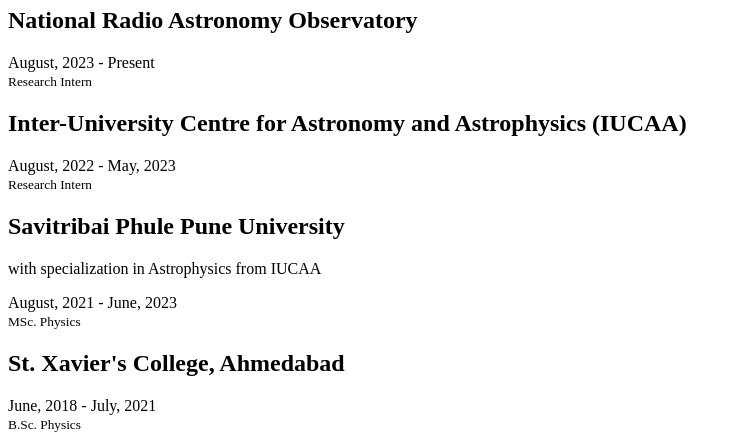
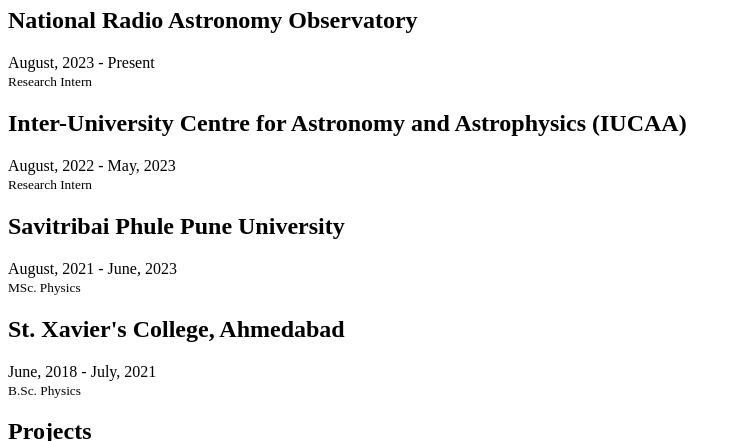
Before and after one commit to sureshparekh/sureshparekh.github.io, a Jekyll site: the page built from index.html, in a window 1280 px wide and 900 px high, scrolled down 966 px, cut to the strip 0-441 px from the top of the window. Shown: the whole strip, without its empty margins (0-741 px from the left). Built offline with Jekyll 4.4.1, drawn with Linux system fonts in a browser that asks for light colours; nearby versions of some CDN libraries.

Commit message:
Update careers.yml

```diff
--- a/_data/index/careers.yml
+++ b/_data/index/careers.yml
@@ -32,7 +32,7 @@
     detail: Savitribai Phule Pune University
 
   desc:
-    detail: with specialization in Astrophysics from IUCAA
+    detail:
 
   date:
     detail: August, 2021 - June, 2023
```
